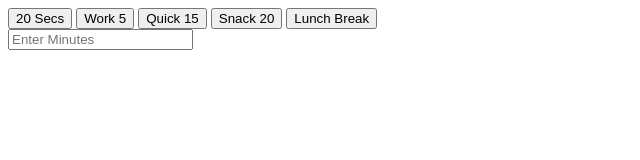
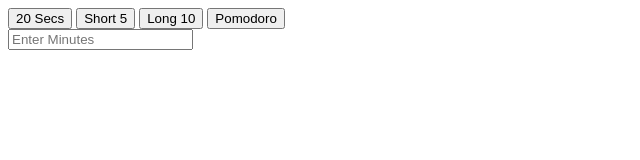
Before and after one commit to Holstein30/NeoDoro, a plain HTML site: page index.html in a window 1280 px wide. Shown: the whole page, without its empty margins (0-640 px from the left). Drawn offline with Linux system fonts and the light colour scheme.

Commit message:
timer buttons changed - timer fully functioning

```diff
--- a/index.html
+++ b/index.html
@@ -13,10 +13,9 @@
     <div class="timer">
       <div class="timer__controls">
         <button data-time="20" class="timer__button">20 Secs</button>
-        <button data-time="300" class="timer__button">Work 5</button>
-        <button data-time="900" class="timer__button">Quick 15</button>
-        <button data-time="1200" class="timer__button">Snack 20</button>
-        <button data-time="3600" class="timer__button">Lunch Break</button>
+        <button data-time="300" class="timer__button">Short 5</button>
+        <button data-time="600" class="timer__button">Long 10</button>
+        <button data-time="1500" class="timer__button">Pomodoro</button>
         <form name="customForm" id="custom">
           <input type="text" name="minutes" placeholder="Enter Minutes" />
         </form>
```
